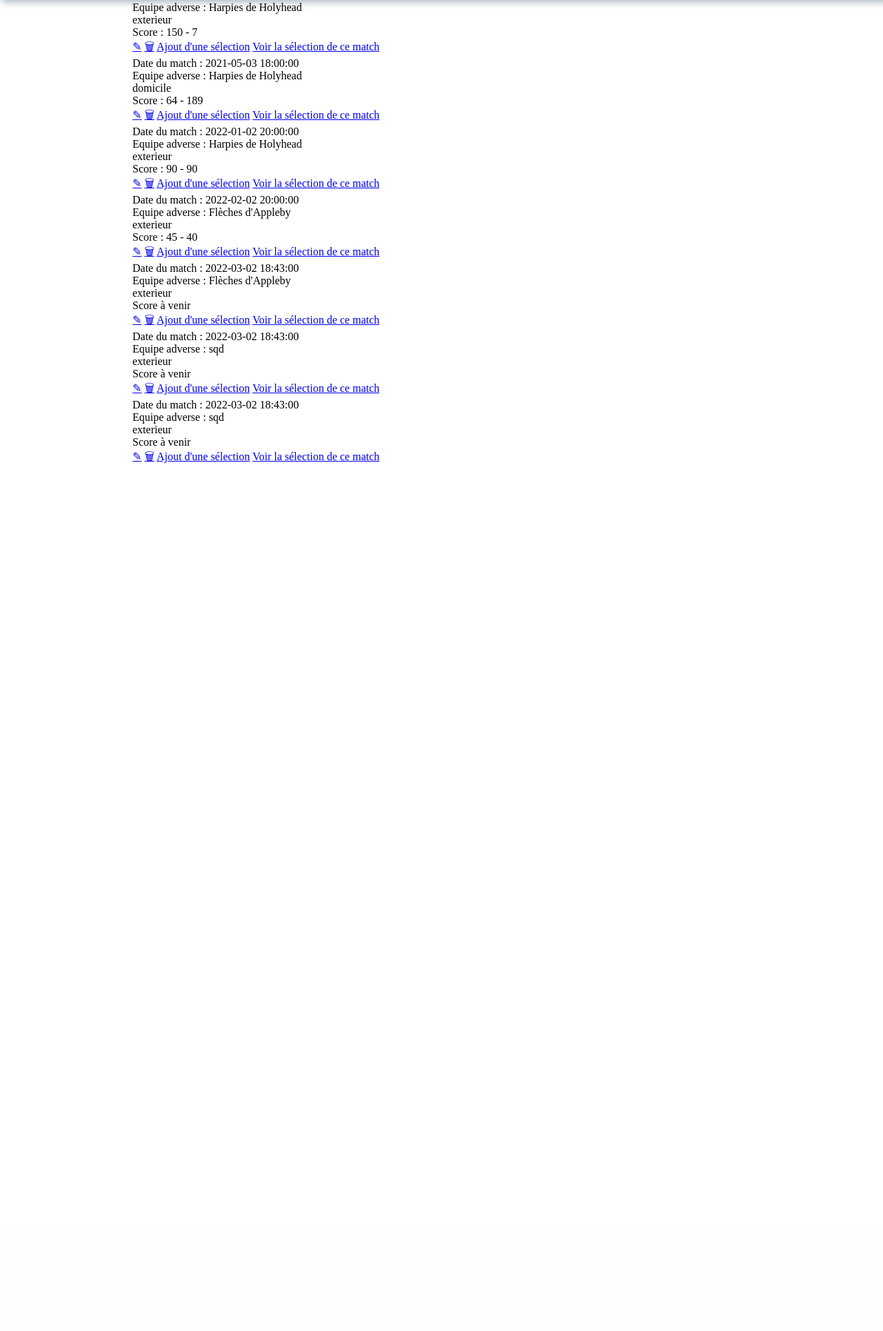
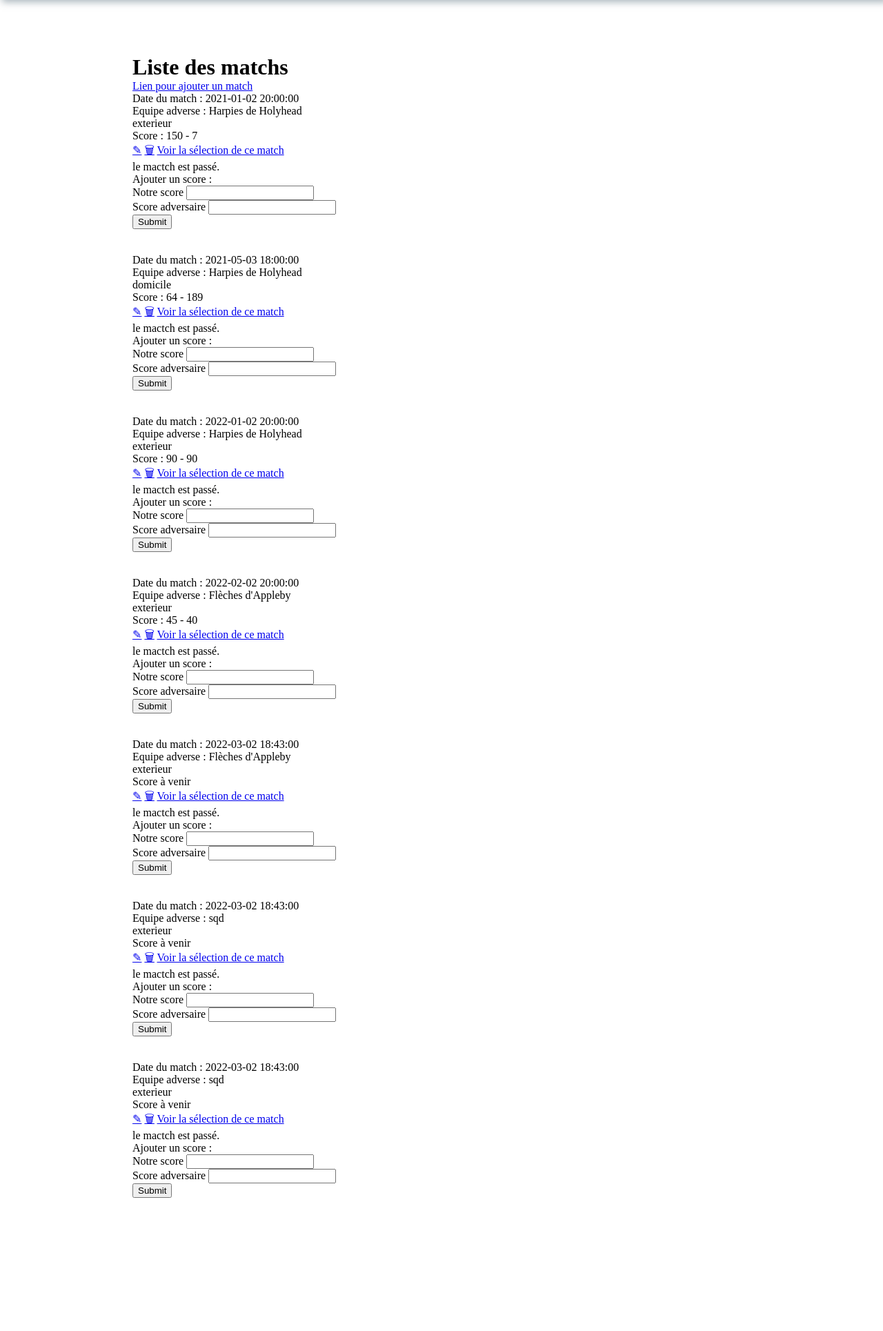
Before and after one commit to KlerviLMTR/Projet-php, a PHP site: page /php_sport/html-php/match/matchs.php in a window 1280 px wide. Shown: the part 121-2050 px from the top of the page at 69% size. Before the commit the page ends 792 px from the top, so only its background shows below. Run offline with PHP 8.4, Linux system fonts and the light colour scheme; data comes from the database, SQL or seed files in the repository.

Commit message:
ajout commentaires, score et notes

```diff
--- a/css-scss/template.css
+++ b/css-scss/template.css
@@ -106,6 +106,7 @@ main {
   height: 1900px;
   left: 15%;
   background-color: white;
+  margin-top: 150px;
 }
 
 footer {
--- a/css-scss/template.scss
+++ b/css-scss/template.scss
@@ -88,6 +88,7 @@ main{
     height:1900px;
     left:15%;
     background-color: rgb(255, 255, 255);
+    margin-top: 150px;
   }
 
 footer{
--- a/html-php/joueurs/affichage_joueurs.php
+++ b/html-php/joueurs/affichage_joueurs.php
@@ -56,11 +56,12 @@
                     <input type="text" hidden value="'.$joueur["Id_joueur"].'" name="id">
                     <input type="submit" value="valider" class="valider" name="enr_statut"/>
                 </form>
-                <p>ajouter un commentaire</p>
+                <h4>Ajouter un commentaire :</h4>
                 <form action="./joueurs.php" method="post">
-                    <textarea name="commentaires">'.
+                    <textarea name="commentaires_joueur">'.
                     $joueur["commentaires"]
                     .'</textarea>
+                    <input type="text" hidden name="id_joueur" value="'.$joueur['Id_joueur'].'">
                     <input type="submit" class="valider">
                 </form>
             </div>
--- a/html-php/joueurs/joueurs.php
+++ b/html-php/joueurs/joueurs.php
@@ -9,6 +9,12 @@
         $nv_statut="update joueur set statut=:statut where Id_joueur=:id";
         $decl_nv=$pdo->prepare($nv_statut);
         $decl_nv->execute(array('id'=>$_POST['id'],'statut'=>$_POST['statut']));
+    }
+
+    if(!empty($_POST['commentaires_joueur'])){
+        $nv_commentaire="update joueur set commentaires = :commentaire where Id_Joueur=:id";
+        $stmt = $pdo->prepare($nv_commentaire);
+        $stmt->execute(array('commentaire'=>$_POST['commentaires_joueur'], 'id'=>$_POST['id_joueur']));
     }
 
     include_once('../header.php');
--- a/html-php/match/fonctions_match.php
+++ b/html-php/match/fonctions_match.php
@@ -108,6 +108,12 @@
 
     function afficher_match($pdo){
 
+        if(!empty($_POST['score_equipe']) && !empty($_POST['score_adversaire'])){
+            $score="update match_ set score_equipe=:score_equipe, score_adverse=:score_adversaire where Id_match_=:id_match";
+            $decl_score=$pdo->prepare($score);
+            $decl_score->execute(array('score_equipe'=>$_POST["score_equipe"],'score_adversaire'=>$_POST["score_adversaire"],'id_match'=>$_POST["id_match"]));
+        }
+
         $sql = "select * from match_";
         $prep = $pdo->prepare($sql);
         $prep -> execute();
@@ -148,11 +154,27 @@
                 <a href="./match_formulaire.php?v1='.$match["Id_match_"].'&v2='.$match["date_match"].'&v3='.$match["heure_match"].'&v4='.$match["lieu"].'&v5='.$match["score_equipe"].'&v6='.$match["score_adverse"].'&v7='.$match["equipe_adverse"].'
                 ">✎</a>
                 <a href="./matchs.php?idsupp='.$match["Id_match_"].'">🗑</a>
-                <a href="../selections/selection_match.php?idmatch='.$match["Id_match_"].'">Ajout d\'une sélection</a>
                 <a href="../selections/voir_selection_match?idmatch='.$match["Id_match_"].'">Voir la sélection de ce match</a>
             </div>
 
             ';
+
+            if($match["date_match"] < date("Y-m-d")){
+                echo 'le mactch est passé.<br>';
+                echo 'Ajouter un score :<br><form action="matchs.php" method="post">
+                <label for="score_equipe">Notre score</label>
+                <input type="number" name="score_equipe"><br>
+                <label for="score_adversaire">Score adversaire</label>
+                <input type="number" name="score_adversaire"><br>
+                <input type="text" name="id_match" value="'.$match["Id_match_"].'" hidden>
+                <input type="submit">
+                </form>  ';
+            }else{
+                echo 'le match est à venir.<br>';
+                echo '<a href="../selections/selection_match.php?idmatch='.$match["Id_match_"].'">Ajout d\'une sélection</a>';
+            }
+
+            echo'<br><br>';
         }
     }
 
--- /dev/null
+++ b/index.php
@@ -0,0 +1,3 @@
+<?php
+header('Location: html-php/index.php');
+?>
```
Also changed, not shown: css-scss/joueurs.css (+8 -0 lines), css-scss/joueurs.scss (+7 -0 lines), html-php/selections/voir_selection_match.php (+28 -2 lines), 2 other files.
